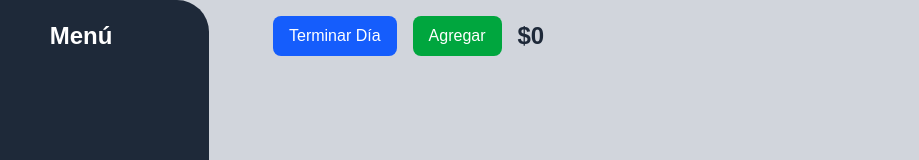
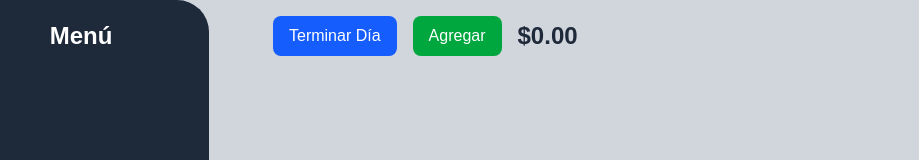
Before and after one commit to gustavo234124/EstacionamientoSystem, a Next.js app: page /estacionamiento in a window 1280 px wide. Both pictures are taken after a click on the button "Comenzar Día". Shown: the top 160 px of the page, without its empty margins (47-966 px from the left). Built offline with nearby package versions, Linux system fonts and the light colour scheme; no server answers; the database is empty.

Commit message:
Implementacion de seguimiento de ingresos diarios obteniendolo mediante una deAPI y mostrar el total en la interfaz de usuario.

```diff
--- a/components/countPrice.jsx
+++ b/components/countPrice.jsx
@@ -1,11 +1,11 @@
 import React from 'react';
 
-export default function CountPrice() {
+export default function CountPrice({ totalRecaudado }) {
     return (
-
         <>
-            <span className="text-2xl font-bold text-gray-800">$0</span>
+            <span className="text-2xl font-bold text-gray-800">
+                ${totalRecaudado?.toFixed(2) || '0.00'}
+            </span>
         </>
-
     )
 }
--- a/components/startDay.jsx
+++ b/components/startDay.jsx
@@ -3,7 +3,7 @@ import AddOperation from './addOperation.jsx';
 import EndDay from './endDay.jsx';
 import CountPrice from './countPrice.jsx';
 
-export default function StartDay({ agregarVehiculo, vehiculosActivos }) {
+export default function StartDay({ agregarVehiculo, vehiculosActivos, totalRecaudado }) {
   // Iniciar siempre en false para evitar hydration error
   const [diaIniciado, setDiaIniciado] = useState(false);
   const [modalEndDay, setModalEndDay] = useState(false);
@@ -60,7 +60,7 @@ export default function StartDay({ agregarVehiculo, vehiculosActivos }) {
 
           <AddOperation agregarVehiculo={agregarVehiculo} />
 
-          <CountPrice />
+          <CountPrice totalRecaudado={totalRecaudado} />
 
         </div>
       )}
--- /dev/null
+++ b/pages/api/vehiculos/total-dia.js
@@ -0,0 +1,24 @@
+import { neon } from '@neondatabase/serverless';
+
+export default async function handler(req, res) {
+    if (req.method === 'GET') {
+        try {
+            const sql = neon(process.env.POSTGRES_URL);
+
+            // Obtener el total recaudado del día actual
+            const result = await sql`
+                SELECT COALESCE(SUM(precio), 0) as total
+                FROM registros
+                WHERE DATE(salida) = CURRENT_DATE
+                AND salida IS NOT NULL
+            `;
+
+            res.status(200).json({ total: parseFloat(result[0].total) });
+        } catch (error) {
+            console.error('Error:', error);
+            res.status(500).json({ error: error.message });
+        }
+    } else {
+        res.status(405).json({ error: 'Método no permitido' });
+    }
+}
--- a/pages/estacionamiento.js
+++ b/pages/estacionamiento.js
@@ -9,6 +9,7 @@ export default function Estacionamiento() {
   const [modalTerminar, setModalTerminar] = useState(false);
   const [vehiculoSeleccionado, setVehiculoSeleccionado] = useState(null);
   const [cargando, setCargando] = useState(true);
+  const [totalRecaudado, setTotalRecaudado] = useState(0);
 
   const colores = [
     'from-orange-400 to-orange-600',
@@ -25,7 +26,19 @@ export default function Estacionamiento() {
   // Traer vehículos activos al cargar la página
   useEffect(() => {
     cargarVehiculos();
+    cargarTotal();
   }, []);
+
+  const cargarTotal = async () => {
+    try {
+      const response = await fetch('/api/vehiculos/total-dia');
+      const data = await response.json();
+      setTotalRecaudado(data.total || 0);
+    } catch (error) {
+      console.error('Error al cargar total:', error);
+      setTotalRecaudado(0);
+    }
+  };
 
   const cargarVehiculos = async () => {
     try {
@@ -95,6 +108,9 @@ export default function Estacionamiento() {
         // Eliminar del tablero
         setVehiculos(vehiculos.filter(v => v.id !== vehiculoSeleccionado.id));
 
+        // Actualizar total recaudado
+        cargarTotal();
+
         // Cerrar modal
         setModalTerminar(false);
         setVehiculoSeleccionado(null);
@@ -113,7 +129,11 @@ export default function Estacionamiento() {
       <Navmenu />
 
       <div className="md:ml-64 p-4 pt-24">
-        <StartDay agregarVehiculo={agregarVehiculo} vehiculosActivos={vehiculos.length} />
+        <StartDay
+          agregarVehiculo={agregarVehiculo}
+          vehiculosActivos={vehiculos.length}
+          totalRecaudado={totalRecaudado}
+        />
 
         {cargando ? (
           <div className="text-center text-gray-600 mt-20">
```
